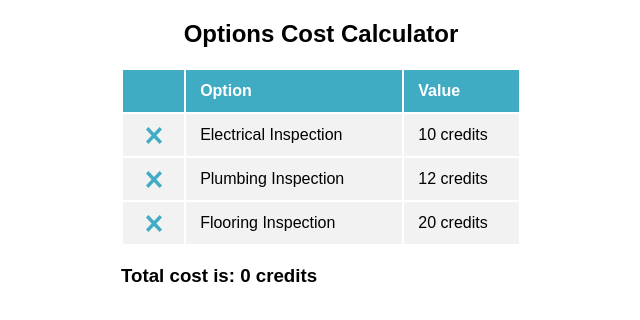
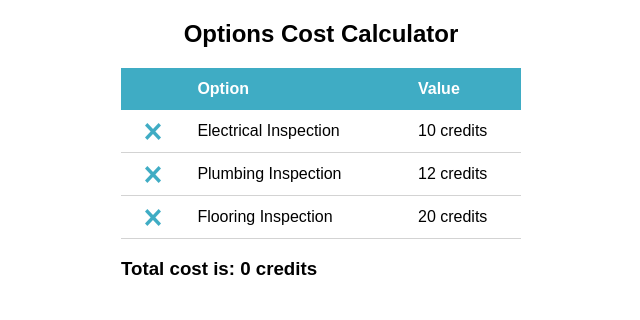
Before and after one commit to LiviuLvu/calculator-options-cost, a plain HTML site: page index.html in a window 1280 px wide. Shown: the whole page, without its empty margins (319-959 px from the left). Drawn offline with Linux system fonts and the light colour scheme.

Commit message:
updated click functionality
entire row is now clickable

```diff
--- a/css/main.css
+++ b/css/main.css
@@ -10,6 +10,8 @@ h2 {
 table {
     line-height: 40px;
     width: 400px;
+    border: none;
+    border-collapse: collapse;
 }
 
 th {
@@ -23,25 +25,25 @@ td {
     text-align: left;
 }
 
+td {
+    border-bottom: solid 1px #D3D3D3;
+}
+
 .center {
     padding-left: 5px;
     text-align: center;
-    background-color: #f2f2f2;
 }
 
-.center:hover {
-    background-color: #fff;
-}
-
-tr {
-    background-color: #f2f2f2;
+tr:hover {
+    background-color: #f2f2f2
+;
 }
 
 input[type="checkbox"] {
     display: none;
 }
 
-input[type="checkbox"] + label span {
+input[type="checkbox"] + .check-icon {
     display: inline-block;
     width: 19px;
     height: 19px;
@@ -50,6 +52,6 @@ input[type="checkbox"] + label span {
     background: url(../img/check_radio_sheet.png) left top no-repeat;
 }
 
-input[type="checkbox"]:checked + label span {
+input[type="checkbox"]:checked + .check-icon {
     background: url(../img/check_radio_sheet.png) -19px top no-repeat;
 }
--- a/index.html
+++ b/index.html
@@ -21,10 +21,8 @@
                 <tr>
                     <!-- class center added to allign image to center -->
                     <td class="center clickarea">
-                        <a href="#">
                             <input type="checkbox" id="check1" class="giftsRosesCheckBox" value="10"/>
-                            <label class="credits" for="check1"><span></span></label>
-                        </a>
+                            <span class="check-icon"></span>
                     </td>
                     <td>Electrical Inspection</td>
                     <td>10 credits</td>
@@ -32,7 +30,7 @@
                 <tr>
                     <td class="center clickarea">
                         <input type="checkbox" id="check2" class="giftsRosesCheckBox" value="12"/>
-                        <label class="credits" for="check2"><span></span></label>
+                        <span class="check-icon"></span>
                     </td>
                     <td>Plumbing Inspection</td>
                     <td>12 credits</td>
@@ -40,7 +38,7 @@
                 <tr>
                     <td class="center clickarea">
                         <input type="checkbox" id="check3" class="giftsRosesCheckBox" value="20"/>
-                        <label class="credits" for="check3"><span></span></label>
+                        <span class="check-icon"></span>
                     </td>
                     <td>Flooring Inspection</td>
                     <td>20 credits</td>
--- a/js/main.js
+++ b/js/main.js
@@ -2,10 +2,11 @@ $(document).ready(function() {
     // set initial value to 0 if no box is checked, on first page load
     $('.total').text('0');
     // calculate total cost each time a checkbox is clicked
-    $('.clickarea').on('click', function() {
-        var clickable = $(this).find('.clickarea').attr("href");
-        if (clickable) {
-            window.location = href;
+    $('tr').on('click', function() {
+        // if the type attribute of the target element is not "checkbox."
+        if (event.target.type !== 'checkbox') {
+            // find all checkboxes within the clicked table row and click them
+            $(':checkbox', this).trigger('click');
         }
         var total = 0;
         // loop through each checked element and add to total
```
